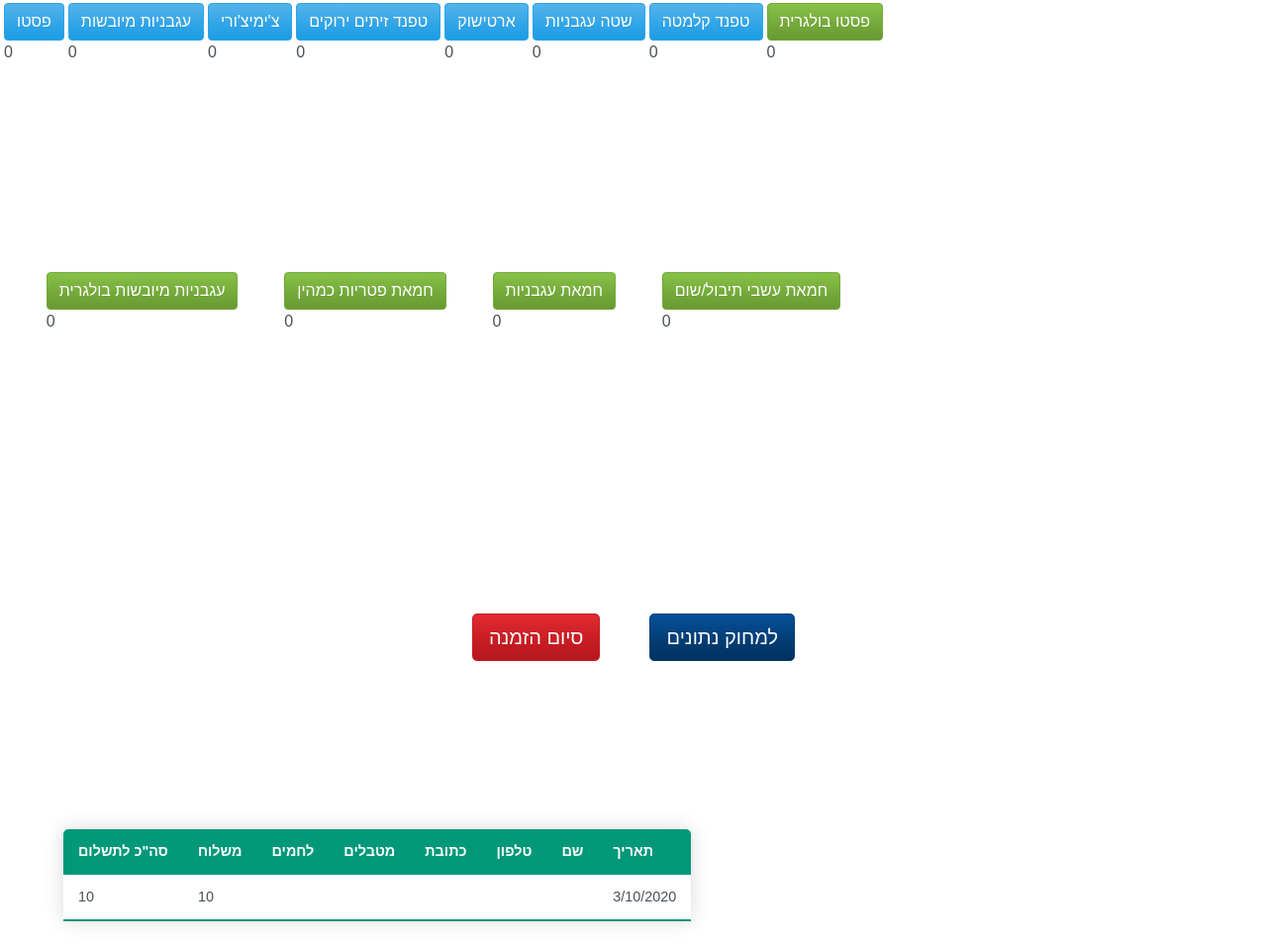
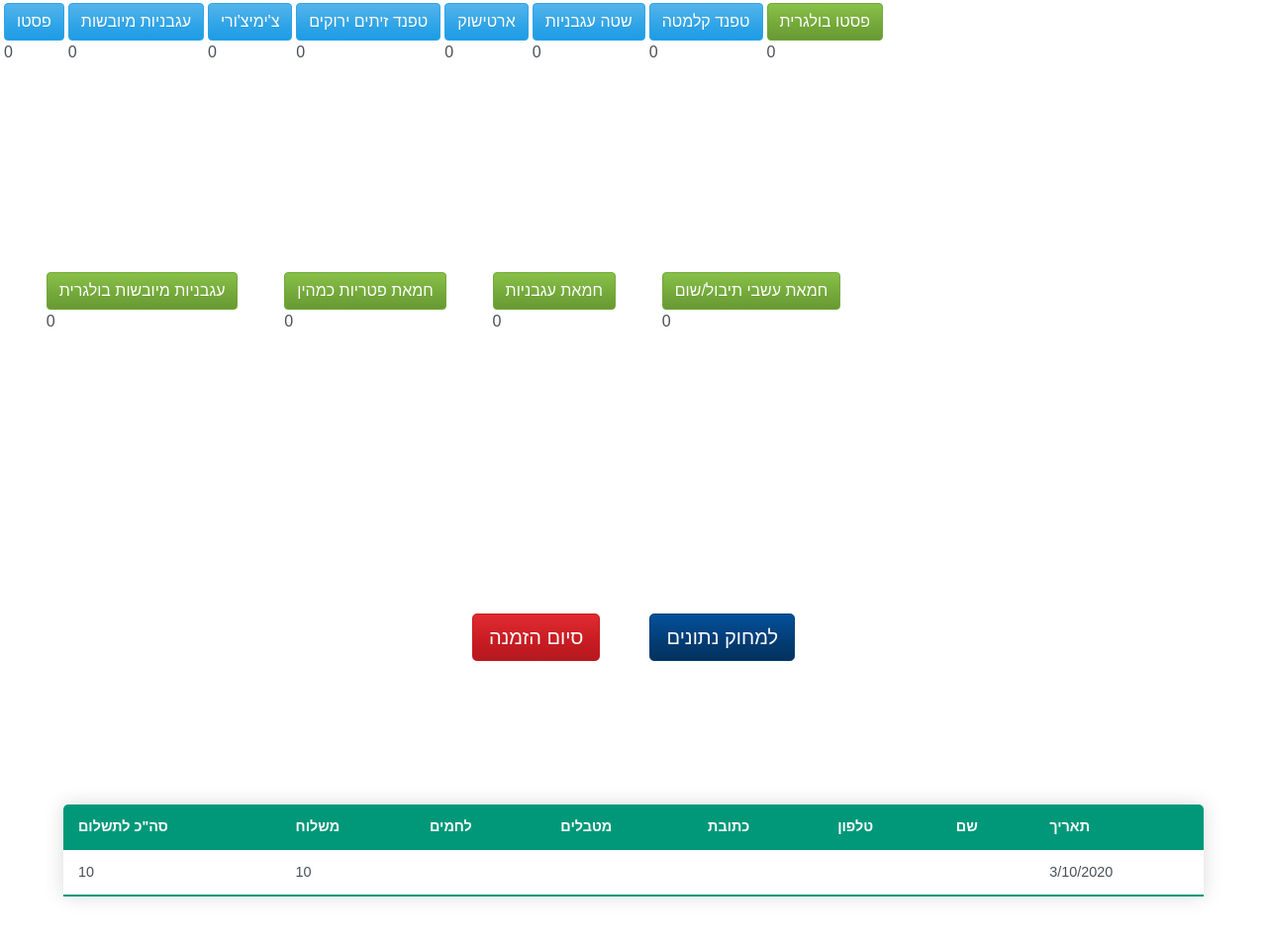
Before and after one commit to dolev146/client, a plain HTML site: page index.html in a window 1280 px wide. Shown: the part 1043-1999 px from the top of the page at 99% size. Drawn offline with nearby package versions, Linux system fonts and the light colour scheme.

Commit message:
Update index.css

```diff
--- a/index.css
+++ b/index.css
@@ -55,9 +55,10 @@ span{
 
   .content-table {
     border-collapse: collapse;
-    margin: 25px 0;
     font-size: 0.9em;
     min-width: 400px;
+    width: 90vw;
+    margin-bottom: 50px;
     border-radius: 5px 5px 0 0;
     overflow: hidden;
     box-shadow: 0 0 20px rgba(0, 0, 0, 0.15);
```
